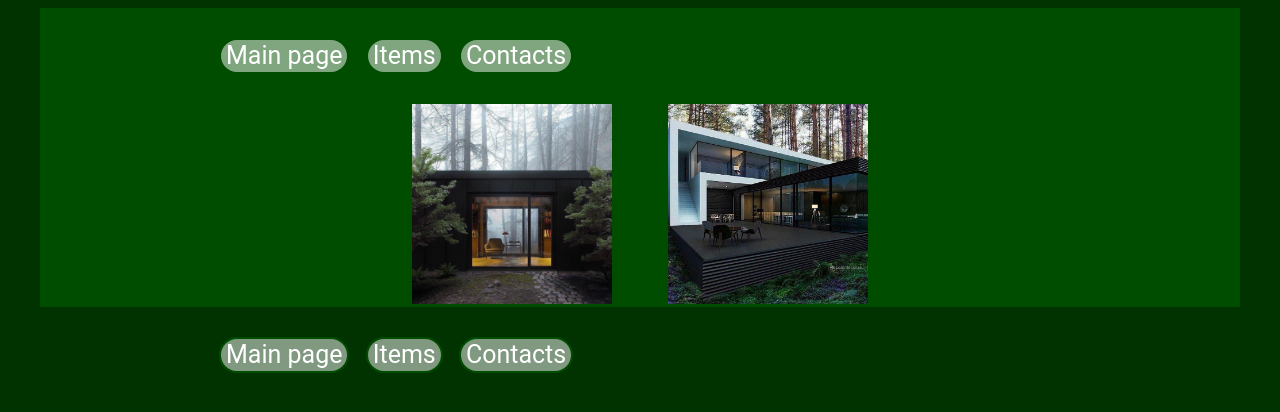
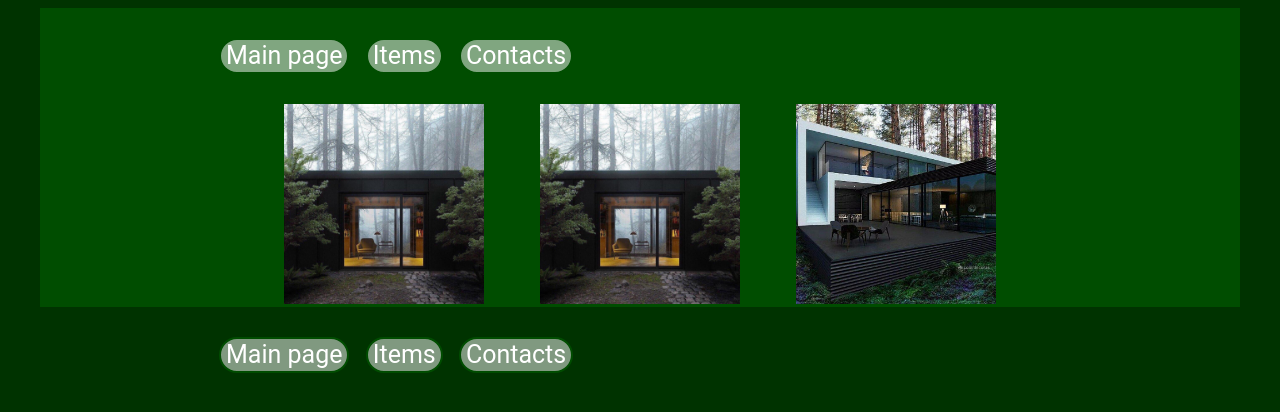
Before and after one commit to HannaMay/OOP_labs, a plain HTML site: page test web/index.html in a window 1280 px wide. Drawn offline with Linux system fonts and the light colour scheme.

Commit message:
commit in the new branch

```diff
--- a/test web/index.html
+++ b/test web/index.html
@@ -26,6 +26,7 @@
     <main class="main">
       <div class="img">
         <img class="img_1" src="img/house.jpg" alt="house" width="200px" height="200px">
+        <img class="img_1" src="img/house.jpg" alt="house" width="200px" height="200px">
         <img class="img_2" src="img/house_1.jpg" alt="house" width="200px" height="200px">
       </div>
     </main>
```
